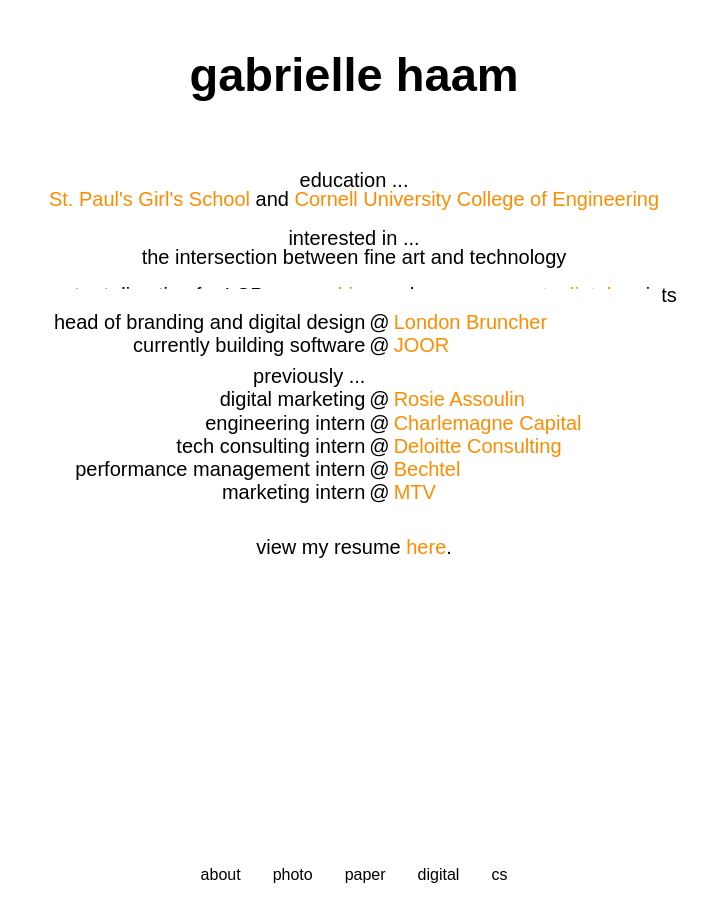
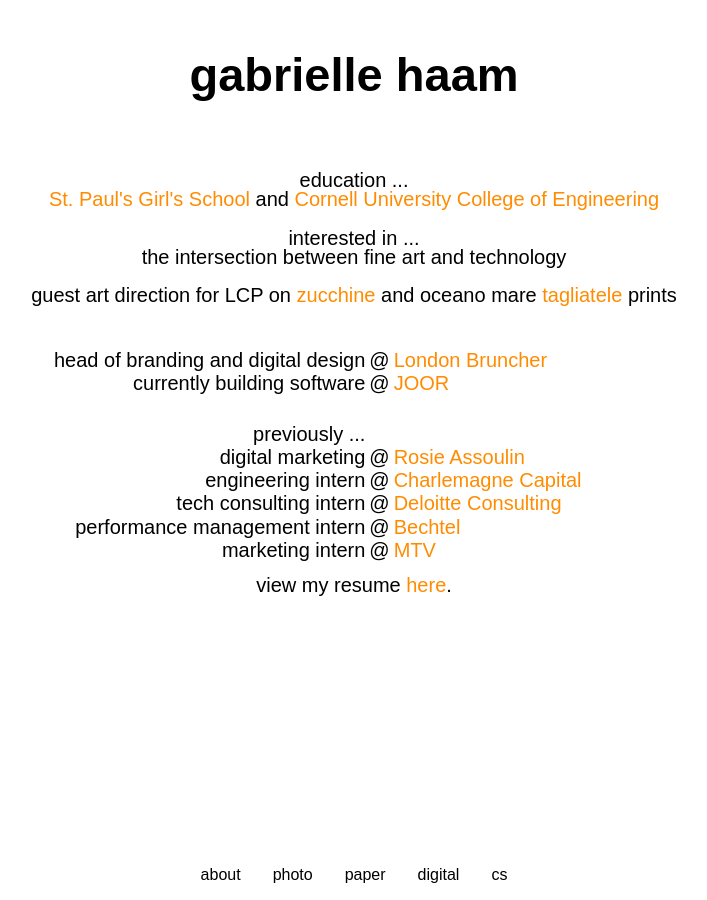
Before and after one commit to gabriellehaam/gabriellehaam.github.io, a Jekyll site: the page built from aboutme.html, in a window 1280 px wide. Shown: the whole page, without its empty margins (294-1001 px from the left). Built offline with Jekyll 4.4.1, drawn with Linux system fonts in a browser that asks for light colours.

Commit message:
Update aboutme.html

```diff
--- a/aboutme.html
+++ b/aboutme.html
@@ -28,6 +28,8 @@
 <!--   <p>head of branding and digital design @ <a href="https://www.londonbruncher.com/shop/">London Bruncher</a></p>
     <br><p>currently building software @ <a href="https://joor.com/">JOOR</a></p> -->
       <br>
+      <br>
+      <br>
       <p>
       <div class="row">
       <div class="main">
@@ -45,9 +47,9 @@
       </td></tr><tr><td><span class="lft">
 
 
-
-      </span></td><td></td><td>
-
+        <br>
+      </span></td><td><br></td><td>
+       <br>
       </td></tr><tr><td><span class="lft">
 
       </span></td><td></td><td>
```
